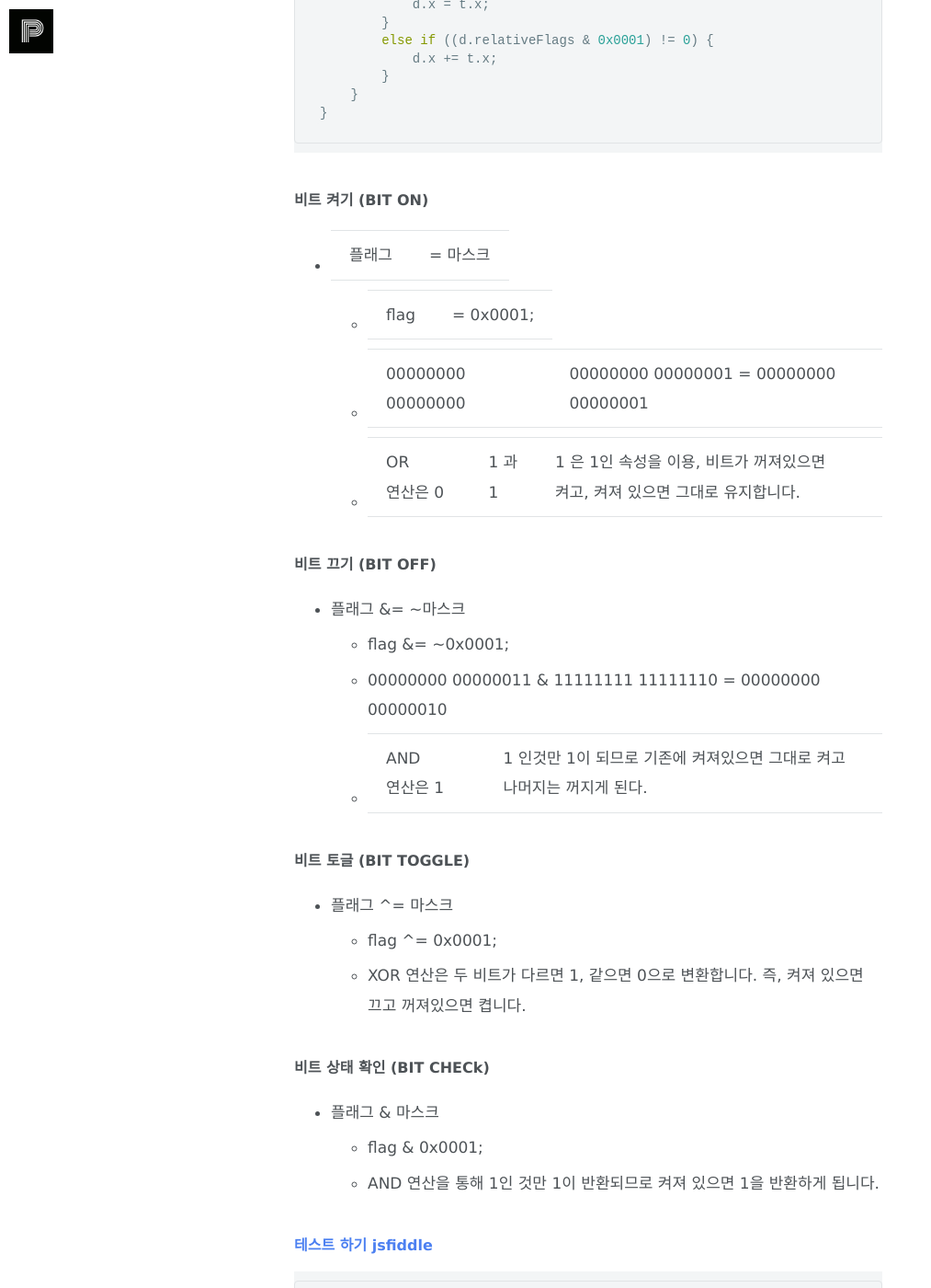
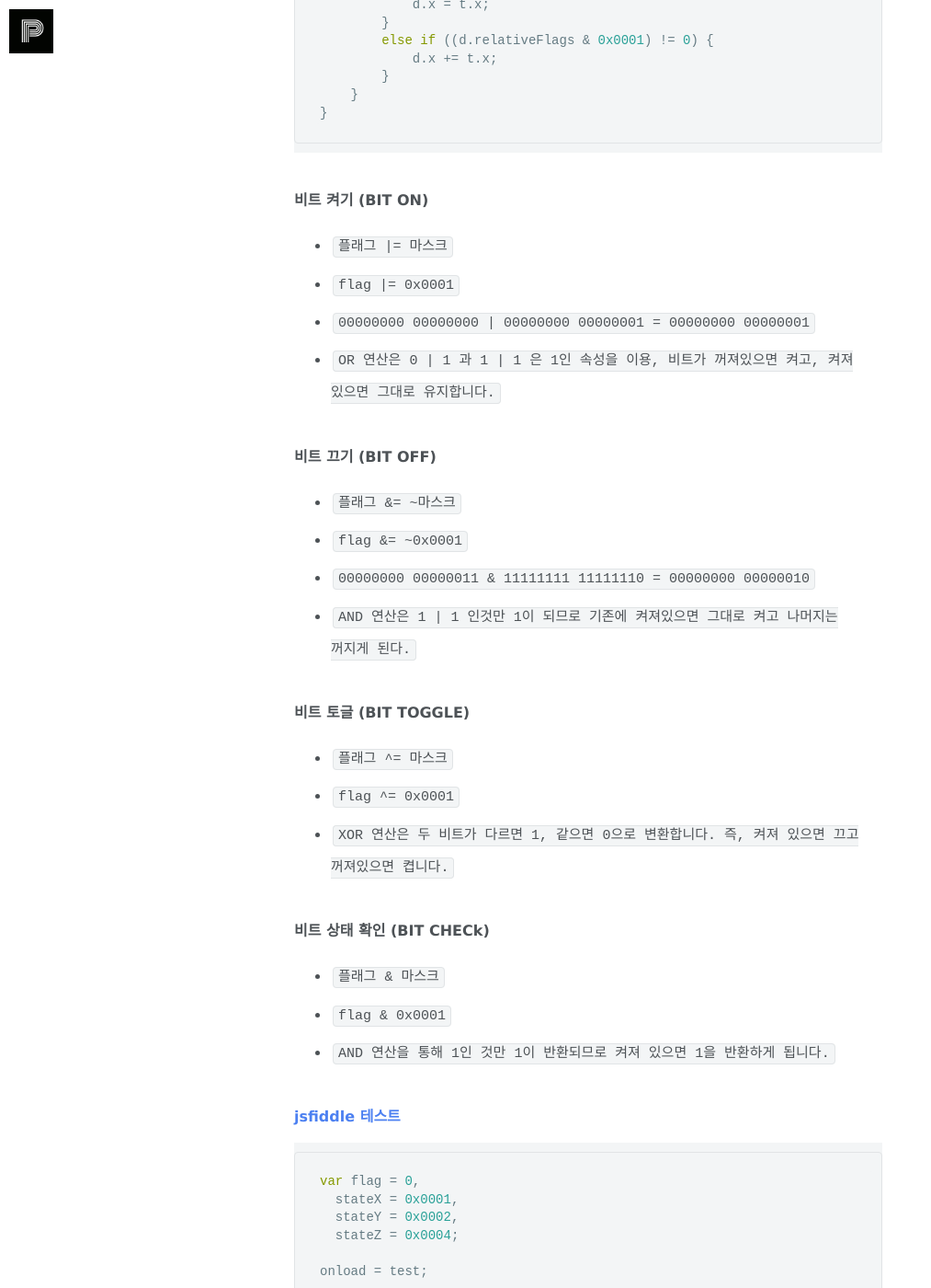
Before and after one commit to twipixel/twipixel.github.io, a Jekyll site: the page built from _posts/2017-04-27-bit-flag.md, in a window 1280 px wide and 1400 px high, scrolled down 2069 px. Shown: the whole window at 92% size, without its empty margins (0-1013 px from the left). Built offline with Jekyll 4.4.1, drawn with Linux system fonts in a browser that asks for light colours; nearby versions of some CDN libraries; some web fonts are replaced; comment, search, counter and statistics services are not loaded; some of the changed text lies outside the part shown.

Commit message:
비트 플래그 수정

````diff
--- a/_posts/2017-04-27-bit-flag.md
+++ b/_posts/2017-04-27-bit-flag.md
@@ -73,33 +73,35 @@ resolveValues()
 
 ##### 비트 켜기 (BIT ON)
 
-- 플래그 |= 마스크
-  - flag |= 0x0001;
-  - 00000000 00000000 | 00000000 00000001 = 00000000 00000001
-  - OR 연산은 0 | 1 과 1 | 1 은 1인 속성을 이용, 비트가 꺼져있으면 켜고, 켜져 있으면 그대로 유지합니다.
+- `플래그 |= 마스크`
+- `flag |= 0x0001`
+- `00000000 00000000 | 00000000 00000001 = 00000000 00000001`
+- `OR 연산은 0 | 1 과 1 | 1 은 1인 속성을 이용, 비트가 꺼져있으면 켜고, 켜져 있으면 그대로 유지합니다.`
 
 ##### 비트 끄기 (BIT OFF)
 
-- 플래그 &= ~마스크
-  - flag &= ~0x0001;
-  - 00000000 00000011 & 11111111 11111110 =  00000000 00000010
-  - AND 연산은 1 | 1 인것만 1이 되므로 기존에 켜져있으면 그대로 켜고 나머지는 꺼지게 된다.
+- `플래그 &= ~마스크`
+- `flag &= ~0x0001`
+- `00000000 00000011 & 11111111 11111110 =  00000000 00000010`
+- `AND 연산은 1 | 1 인것만 1이 되므로 기존에 켜져있으면 그대로 켜고 나머지는 꺼지게 된다.`
 
 ##### 비트 토글 (BIT TOGGLE)
 
-- 플래그 ^= 마스크
-  - flag ^= 0x0001;
-  - XOR 연산은 두 비트가 다르면 1, 같으면 0으로 변환합니다. 즉, 켜져 있으면 끄고 꺼져있으면 켭니다.
+- `플래그 ^= 마스크`
+- `flag ^= 0x0001`
+- `XOR 연산은 두 비트가 다르면 1, 같으면 0으로 변환합니다. 즉, 켜져 있으면 끄고 꺼져있으면 켭니다.`
 
 ##### 비트 상태 확인 (BIT CHECk)
 
-- 플래그 & 마스크
-  - flag & 0x0001;
-  - AND 연산을 통해 1인 것만 1이 반환되므로 켜져 있으면 1을 반환하게 됩니다.
+- `플래그 & 마스크`
+- `flag & 0x0001`
+- `AND 연산을 통해 1인 것만 1이 반환되므로 켜져 있으면 1을 반환하게 됩니다.`
 
 
 
-##### [테스트 하기 jsfiddle ](jsfiddle)
+
+
+##### [jsfiddle 테스트](jsfiddle)
 
 ```javascript
 var flag = 0,
````
Also changed, not shown: other parts of _posts/2017-04-27-bit-flag.md (+2 -2 lines), assets/images/2017-04-27-bit-flag/mobile.png, 1 other file.
